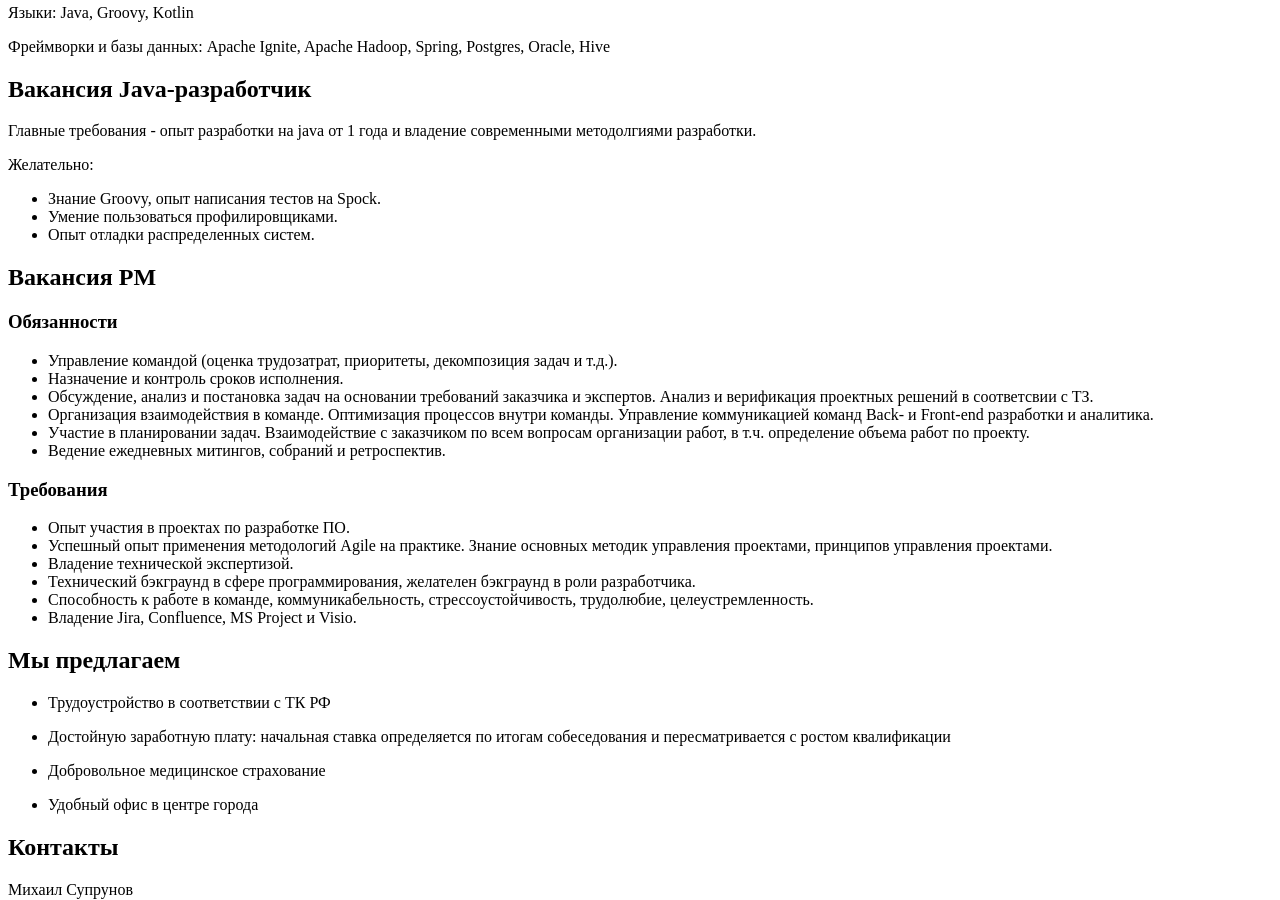
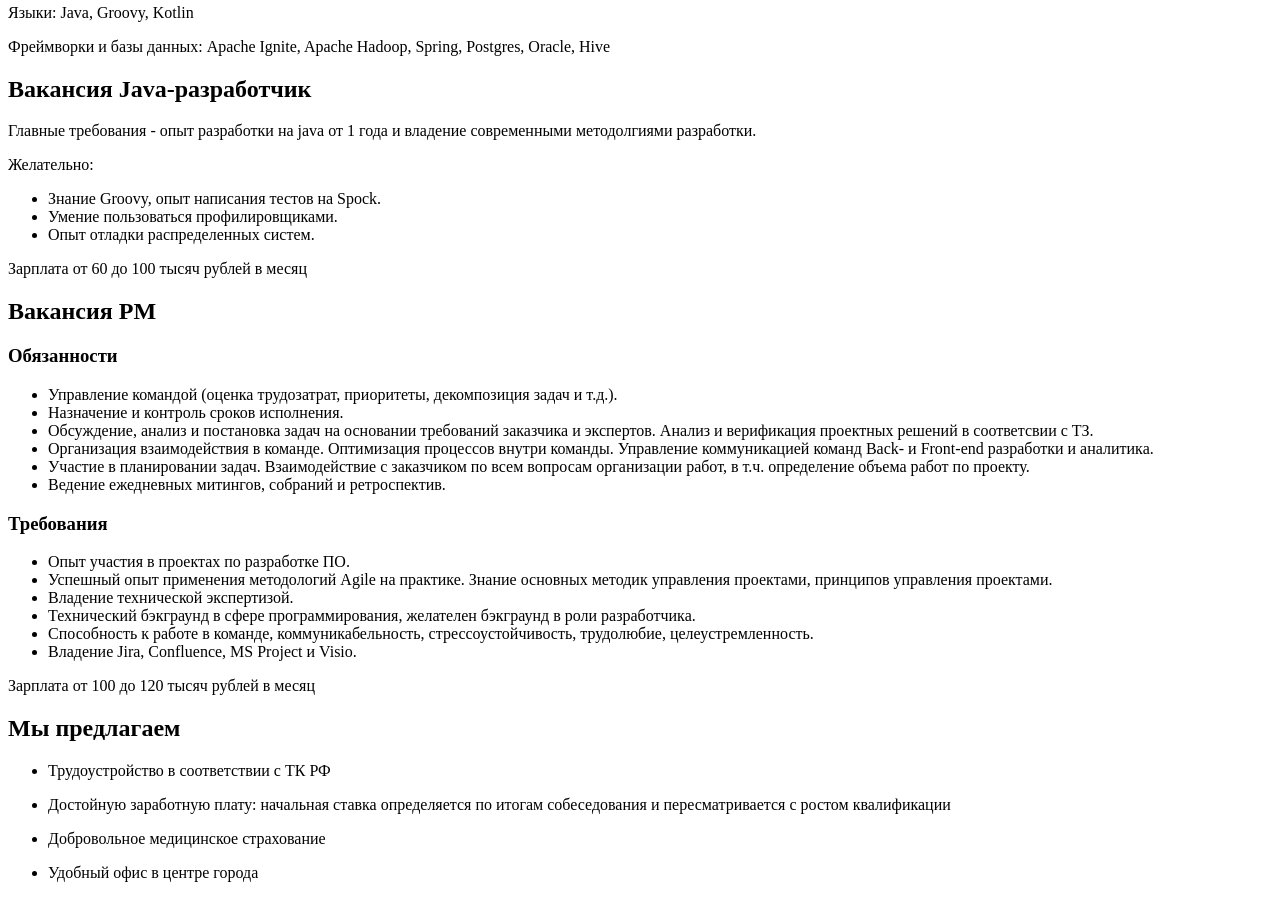
Before and after one commit to deeprefactoring/deeprefactoring.github.io, a Jekyll site: the page built from _jobs/2019-02-04-gridfore-vacancy.md, in a window 1280 px wide and 900 px high, scrolled down 498 px. Built offline with Jekyll 4.4.1, drawn with Linux system fonts in a browser that asks for light colours; nearby versions of some CDN libraries.

Commit message:
Add salary backet

```diff
--- a/_jobs/2019-02-04-gridfore-vacancy.md
+++ b/_jobs/2019-02-04-gridfore-vacancy.md
@@ -23,6 +23,8 @@ slug: 2019-02-04-gridfore-vacancy
 - Умение пользоваться профилировщиками.
 - Опыт отладки распределенных систем.
 
+Зарплата от 60 до 100 тысяч рублей в месяц
+
 ## Вакансия PM
 
 ### Обязанности
@@ -43,6 +45,8 @@ slug: 2019-02-04-gridfore-vacancy
 - Способность к работе в команде, коммуникабельность, стрессоустойчивость, трудолюбие, целеустремленность.
 - Владение Jira, Confluence, MS Project и Visio.
 
+Зарплата от 100 до 120 тысяч рублей в месяц
+
 ## Мы предлагаем
 
 - Трудоустройство в соответствии с ТК РФ
```
